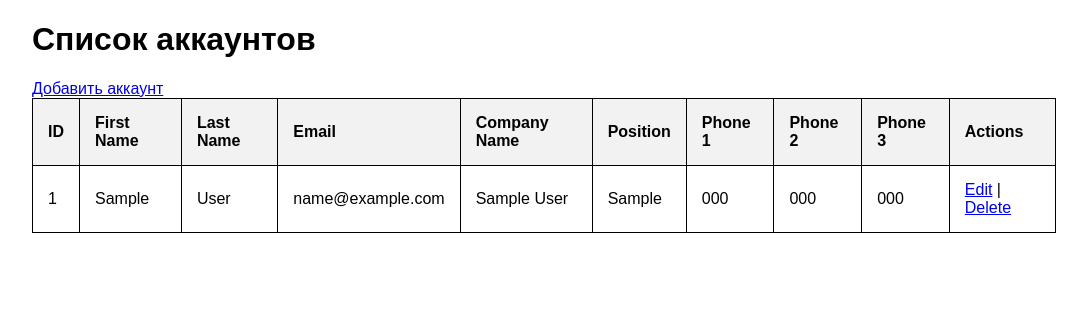
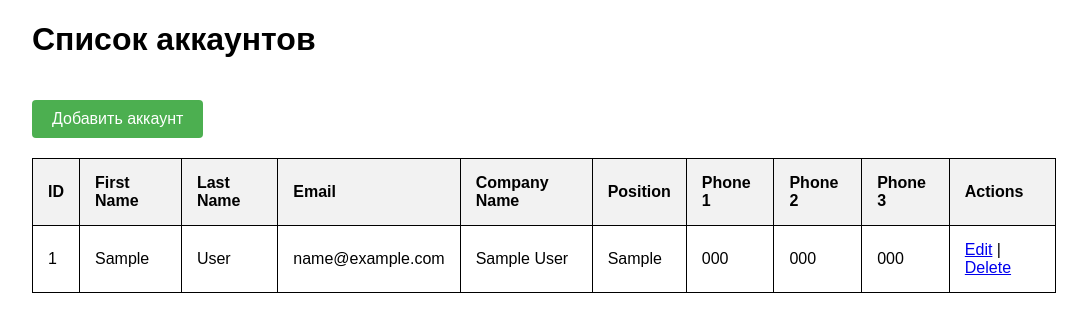
Before and after one commit to zhdanovan/ZimalabTest, a PHP site: page /ZimalabTest/ in a window 1280 px wide. Shown: the top 332 px of the page, without its empty margins (96-1183 px from the left). Run offline with PHP 8.4, Linux system fonts and the light colour scheme; tables that the repository leaves empty or names only in its code hold one stand-in row (values such as "Sample post").

Commit message:
Update button design and pagination styles

```diff
--- a/actions/add_account.php
+++ b/actions/add_account.php
@@ -31,7 +31,7 @@ if ($_SERVER['REQUEST_METHOD'] === 'POST') {
 <head>
     <meta charset="UTF-8">
     <meta name="viewport" content="width=device-width, initial-scale=1.0">
-    <link rel="stylesheet" href="/style.css">
+    <link rel="stylesheet" href="<?php echo BASE_URL; ?>/style.css">
     <title>Добавить аккаунт</title>
 </head>
 
@@ -67,8 +67,8 @@ if ($_SERVER['REQUEST_METHOD'] === 'POST') {
 
             <label for="phone3">Phone 3:</label>
             <input type="text" id="phone3" name="phone3">
-
             <input type="submit" value="Добавить аккаунт">
+            <button type="button" onclick="window.history.back()">Отмена</button>
         </form>
     </div>
 </body>
--- a/actions/edit_account.php
+++ b/actions/edit_account.php
@@ -71,6 +71,7 @@ if (!$account) {
             <input type="text" name="phone3" id="phone3" value="<?= $account['phone3'] ?>">
             <br>
             <button type="submit" name="submit">Сохранить изменения</button>
+            <button type="button" onclick="window.history.back()">Отмена</button>
         </form>
     </div>
 </body>
--- a/index.php
+++ b/index.php
@@ -21,7 +21,7 @@ $accounts = Account::getAccounts($offset, $items_per_page);
 <body>
     <div class="container">
         <h1>Список аккаунтов</h1>
-        <a href="actions/add_account.php">Добавить аккаунт</a>
+        <a href="actions/add_account.php" class="add-account">Добавить аккаунт</a>
         <table>
             <thead>
                 <tr>
--- a/style.css
+++ b/style.css
@@ -7,6 +7,23 @@ body {
 .container {
     width: 80%;
     margin: 20px auto;
+}
+
+.add-account {
+    display: inline-block;
+    background-color: #4CAF50;
+    color: white;
+    padding: 10px 20px;
+    margin: 20px 0;
+    text-align: center;
+    text-decoration: none;
+    border-radius: 4px;
+    font-size: 16px;
+    transition: background-color 0.3s ease;
+}
+
+.add-account:hover {
+    background-color: #3e8e41;
 }
 
 table {
@@ -46,11 +63,25 @@ tr:hover {
     padding: 8px 16px;
     text-decoration: none;
     transition: background-color .3s;
+    vertical-align: middle;
+    line-height: 1.5;
 }
 
 .pagination a:hover {
     background-color: #ddd;
 }
+
+.current {
+    background-color: #4CAF50;
+    color: white;
+    padding: 8px 16px;
+    text-decoration: none;
+    border-radius: 4px;
+    font-size: 16px;
+    vertical-align: middle;
+    line-height: 1.5;
+}
+
 
 .form-container {
     width: 50%;
```
